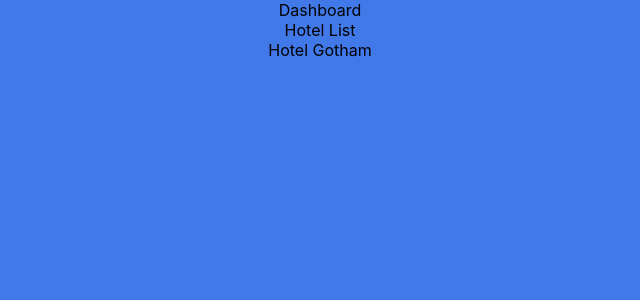
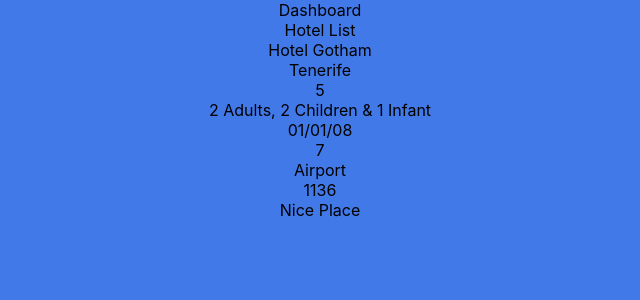
Before and after one commit to SakuraComputing/hotel-ui, a React (Create React App) app: page / in a window 1280 px wide. Shown: the top 300 px of the page, without its empty margins (320-960 px from the left). Built offline with nearby package versions, Linux system fonts and the light colour scheme.

Commit message:
Add Hotel component

```diff
--- /dev/null
+++ b/src/components/Hotel/Hotel.tsx
@@ -0,0 +1,26 @@
+import React from 'react';
+import { IHotel } from '../../types/types';
+
+interface IHotelProps {
+    hotel: IHotel
+}
+
+const Hotel: React.FC<IHotelProps> = ({hotel}) => {
+
+    const { name, resort, rating, occupants, date, duration, departure, price, overview } = hotel;
+
+    return (
+        <React.Fragment>
+            <div>{name}</div>
+            <div>{resort}</div>
+            <div>{rating}</div>
+            <div>{occupants}</div>
+            <div>{date}</div>
+            <div>{duration}</div>
+            <div>{departure}</div>
+            <div>{price}</div>
+            <div>{overview}</div>
+        </React.Fragment>
+    )
+};
+export default Hotel;
--- a/src/components/hotelsList/hotelsList.tsx
+++ b/src/components/hotelsList/hotelsList.tsx
@@ -1,16 +1,17 @@
 import React from 'react';
 import { IHotel } from '../../types/types';
+import Hotel from '../Hotel/Hotel';
 
-interface IHotelProps {
+interface IHotelListProps {
     hotels: IHotel[];
 }
 
-const HotelList: React.FC<IHotelProps> = ({hotels}) => {
+const HotelList: React.FC<IHotelListProps> = ({hotels}) => {
 
     return (
         <div className='hotel-list-container'>
             Hotel List
-            {hotels.map((hotel, id) => <div key={id}>{hotel.name}</div>)}
+            {hotels.map((hotel, id) => <Hotel key={id} hotel={hotel} />)}
         </div>
     )
 }
```
Also changed, not shown: 2 other files (tests, documents, lock files or other folders).
